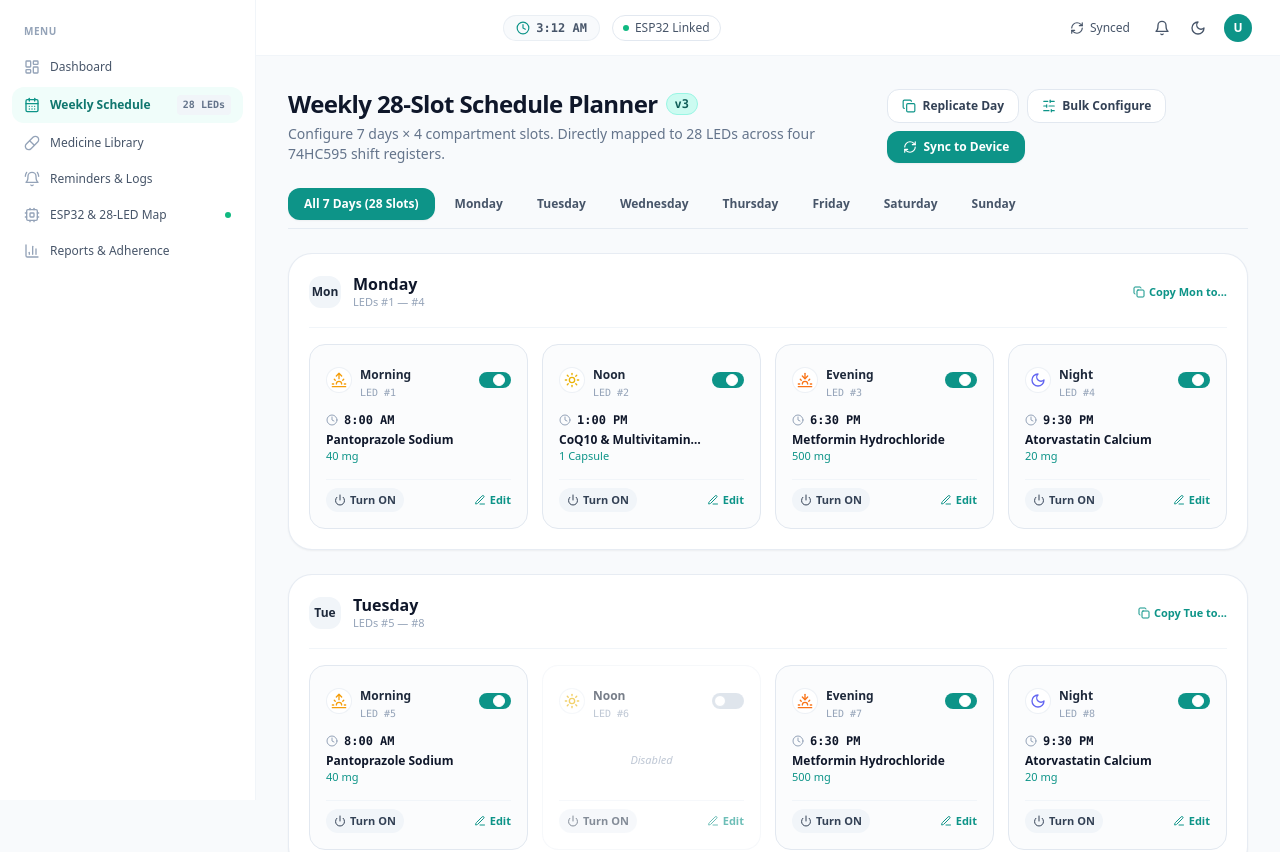
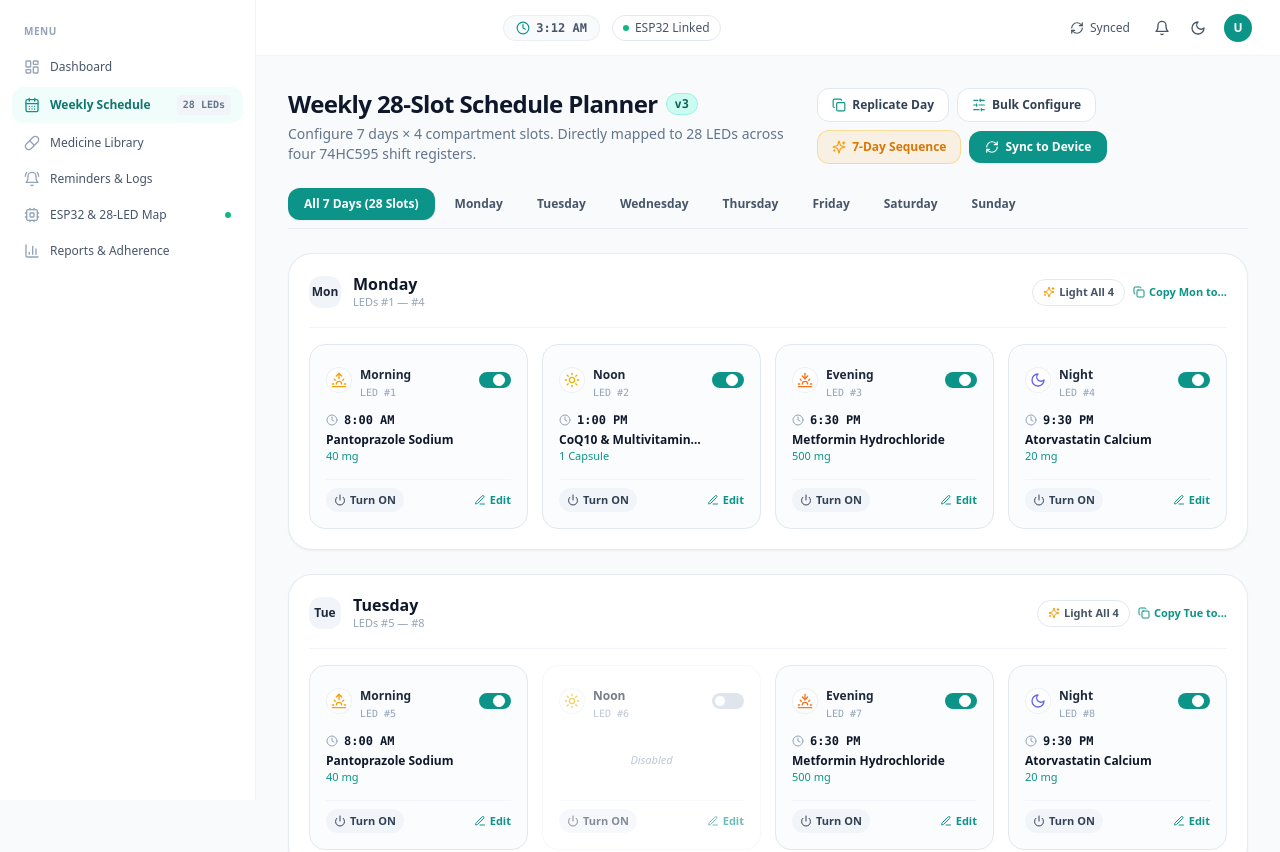
Before and after one commit to Sarthak-Raut-861/LDAM-CP, a Next.js app: page /schedule in a window 1280 px wide. Shown: the top 852 px of the page. Built offline with nearby package versions, Linux system fonts and the light colour scheme; no server answers.

Commit message:
Add 7-Day Sequence and Light All 4 day test buttons to Weekly Schedule Planner

```diff
--- a/src/components/schedule/WeeklySchedulePlanner.tsx
+++ b/src/components/schedule/WeeklySchedulePlanner.tsx
@@ -25,7 +25,8 @@ import {
   Moon,
   Info,
   Layers,
-  Power
+  Power,
+  Sparkles
 } from 'lucide-react';
 import { SlotEditModal } from './SlotEditModal';
 import { CopyDayModal } from './CopyDayModal';
@@ -102,6 +103,15 @@ export const WeeklySchedulePlanner: React.FC = () => {
           </button>
 
           <button
+            onClick={() => toggleSimulatedActiveLed(99)}
+            className="flex items-center gap-1.5 px-3.5 py-2 rounded-xl border border-amber-400/40 bg-amber-500/10 text-amber-600 dark:text-amber-400 hover:bg-amber-500/20 text-xs font-semibold shadow-2xs transition-colors"
+            title="Trigger 7-Day progressive LED test sequence on ESP32 (Monday to Sunday)"
+          >
+            <Sparkles className="w-3.5 h-3.5 text-amber-500" />
+            7-Day Sequence
+          </button>
+
+          <button
             onClick={handleSync}
             disabled={isSyncing}
             className="flex items-center gap-1.5 px-4 py-2 rounded-xl bg-teal-600 hover:bg-teal-700 text-white text-xs font-semibold shadow-sm transition-all"
@@ -168,6 +178,22 @@ export const WeeklySchedulePlanner: React.FC = () => {
                 </div>
 
                 <div className="flex items-center gap-2">
+                  <button
+                    onClick={() => {
+                      const dayIdx = DAYS_OF_WEEK.indexOf(day);
+                      const targetCode = 30 + dayIdx;
+                      toggleSimulatedActiveLed(deviceStatus.activeLed === targetCode ? null : targetCode);
+                    }}
+                    className={`text-[11px] px-2.5 py-1 rounded-lg border font-semibold flex items-center gap-1 transition-all ${
+                      deviceStatus.activeLed === (30 + DAYS_OF_WEEK.indexOf(day))
+                        ? 'bg-rose-500/10 border-rose-500/40 text-rose-500'
+                        : 'border-slate-200 dark:border-slate-700 text-slate-600 dark:text-slate-300 hover:bg-slate-100 dark:hover:bg-slate-800'
+                    }`}
+                  >
+                    <Sparkles className="w-3 h-3 text-amber-500" />
+                    {deviceStatus.activeLed === (30 + DAYS_OF_WEEK.indexOf(day)) ? 'Turn Off' : 'Light All 4'}
+                  </button>
+
                   <button
                     onClick={() => {
                       setCopySourceDay(day);
```
